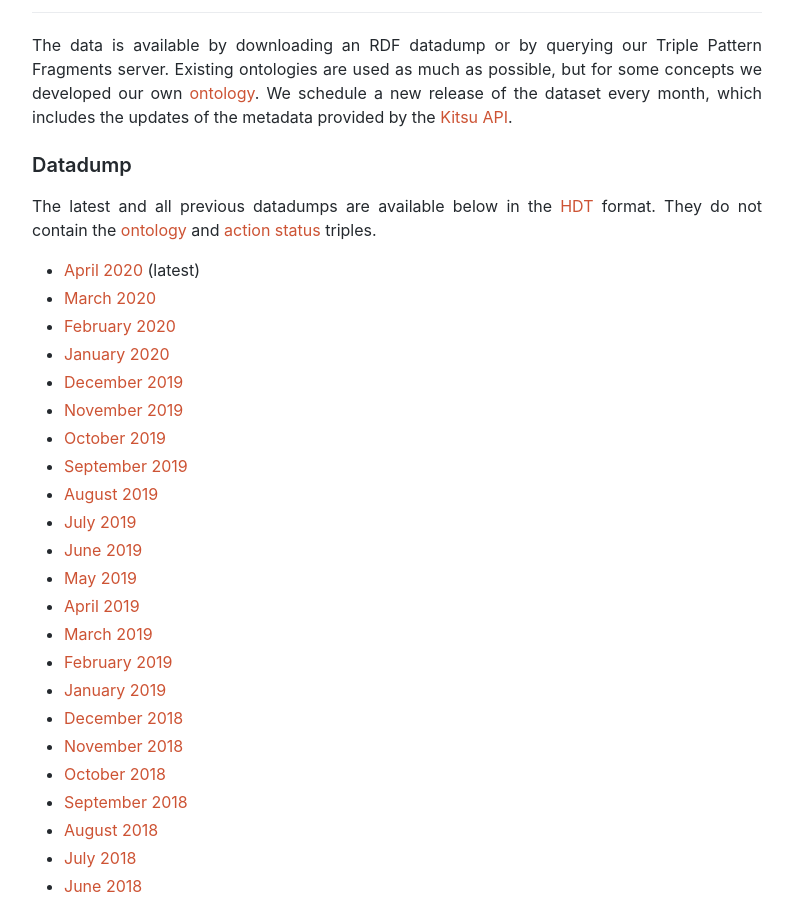
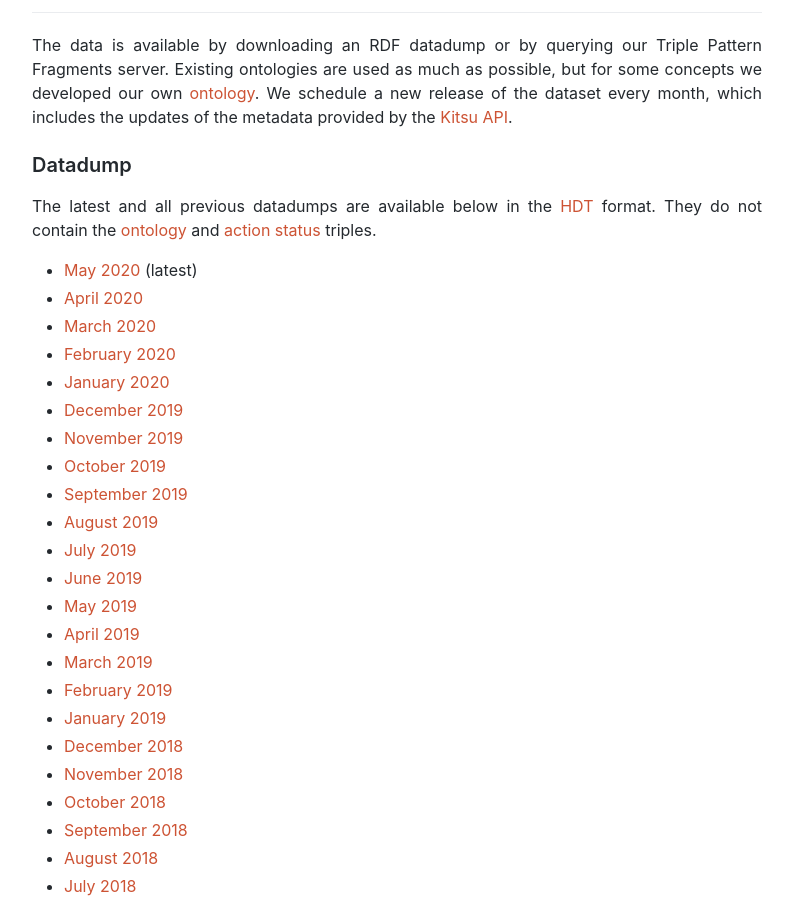
Before and after one commit to BetweenOurWorlds/website, a Jekyll site: the page built from data.html, in a window 1280 px wide and 900 px high, scrolled down 428 px. Shown: the whole window, without its empty margins (243-1036 px from the left). Built offline with Jekyll 4.4.1, drawn with Linux system fonts in a browser that asks for light colours.

Commit message:
add 2020-05 release

```diff
--- a/_data/datasets.yml
+++ b/_data/datasets.yml
@@ -1,6 +1,9 @@
+- name: May 2020
+  slug: 2020-05
+  latest: yes
 - name: April 2020
   slug: 2020-04
-  latest: yes
+  latest: no
 - name: March 2020
   slug: 2020-03
   latest: no
```
